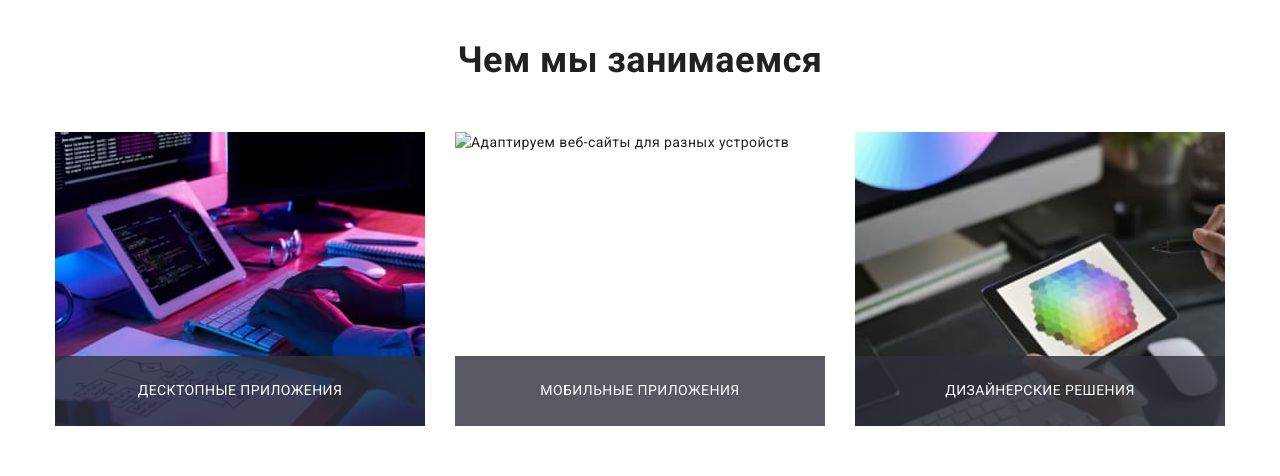
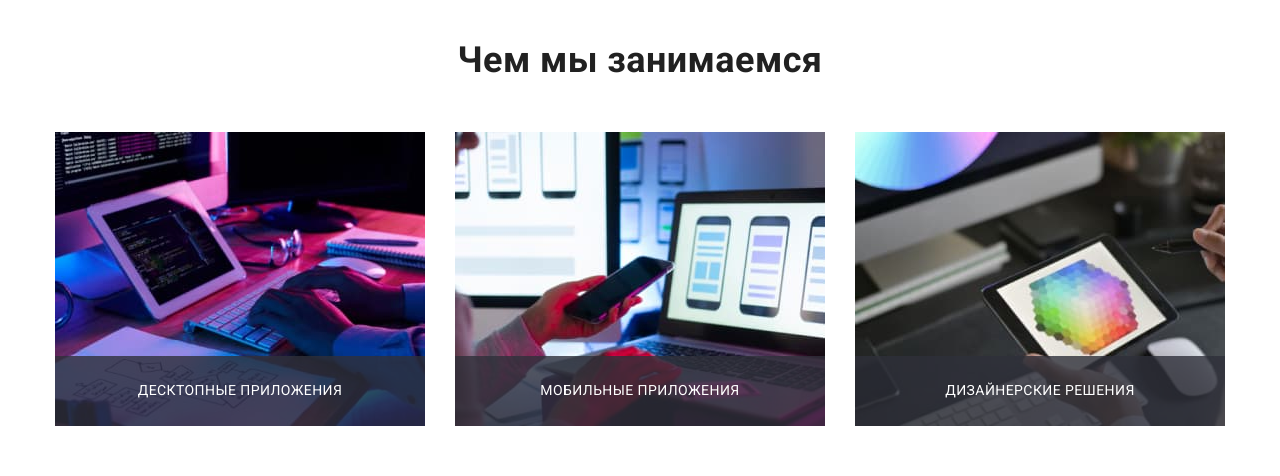
Before and after one commit to eitherwiser/goit-markup-hw-06, a plain HTML site: page index.html in a window 1280 px wide. Shown: the part 1080-1556 px from the top of the page. Drawn offline with nearby package versions, Linux system fonts and the light colour scheme.

Commit message:
fixed img name

```diff
--- a/index.html
+++ b/index.html
@@ -119,7 +119,7 @@
             </p>
           </li>
           <li>
-            <img src="./images/studio/specialization/аdapting.jpg" alt="Адаптируем веб-сайты для разных устройств" Width=370 Height=294>
+            <img src="./images/studio/specialization/adapting.jpg" alt="Адаптируем веб-сайты для разных устройств" Width=370 Height=294>
             <p class="specification-description">
             Мобильные приложения
             </p>
```
Also changed, not shown: images/studio/specialization/adapting.jpg (renamed from images/studio/specialization/?dapting.jpg).
